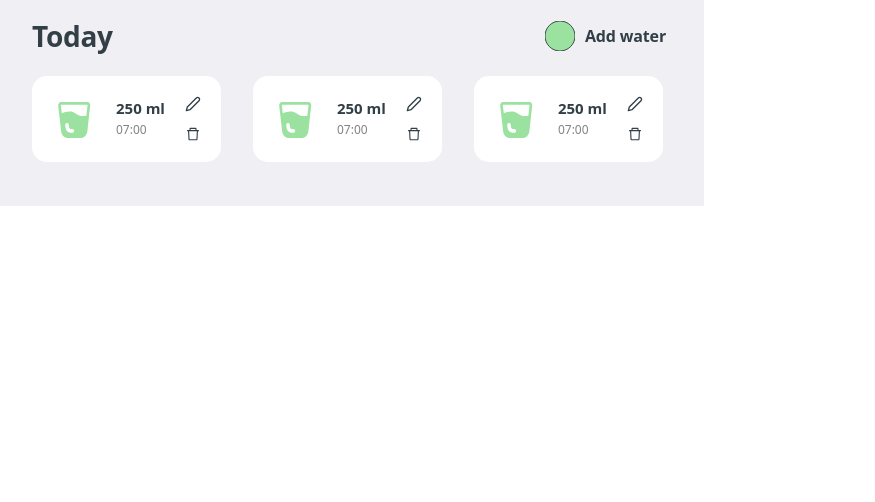
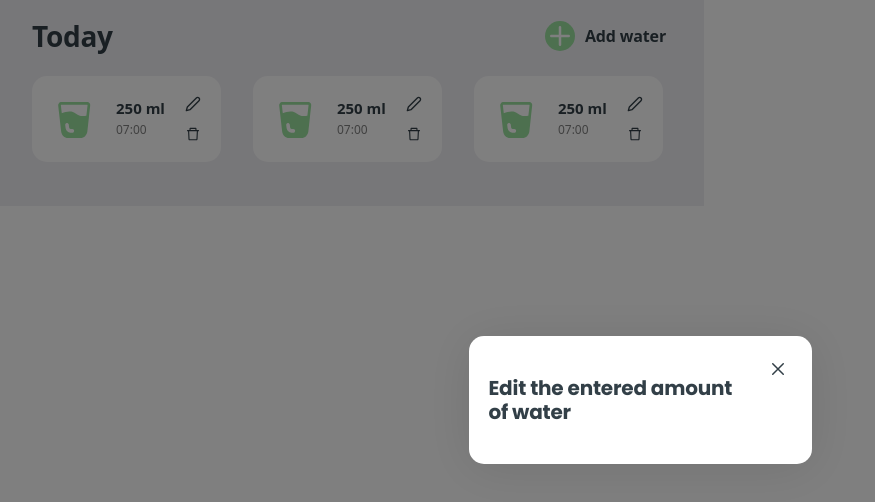
Before and after one commit to Olena-Synytsia/aqua-track-02-FIX, a React (Vite) app: page /tracker in a window 1280 px wide. Shown: the top 502 px of the page, without its empty margins (0-875 px from the left). Built offline with nearby package versions, Linux system fonts and the light colour scheme.

Commit message:
add icon btn+waterModal

```diff
--- /dev/null
+++ b/src/components/Modal/WaterForm/WaterForm.jsx
@@ -0,0 +1,4 @@
+const WaterForm = () => {
+  return <div></div>;
+};
+export default WaterForm;
--- /dev/null
+++ b/src/components/Modal/WaterModal/WaterModal.jsx
@@ -0,0 +1,44 @@
+import { IoCloseOutline } from "react-icons/io5";
+import s from "./WaterModal.module.css";
+import { useEffect } from "react";
+import WaterForm from "../WaterForm/WaterForm.jsx";
+
+const WaterModal = ({ operationType, onClose }) => {
+  const handleBackdropClick = (e) => {
+    if (e.target === e.currentTarget) {
+      onClose();
+    }
+  };
+
+  useEffect(() => {
+    const handleKeyDown = (e) => {
+      console.log(e.key);
+      if (e.key === "Escape") {
+        onClose();
+      }
+    };
+    document.addEventListener("keydown", handleKeyDown);
+
+    return () => {
+      document.removeEventListener("keydown", handleKeyDown);
+    };
+  }, [onClose]);
+
+  const title =
+    operationType === "add" ? "Add water" : "Edit the entered amount of water";
+
+  return (
+    <div onClick={handleBackdropClick} className={s.wrapper}>
+      <div className={s.content}>
+        <>
+          <h2>{title}</h2>
+        </>
+        <button onClick={onClose} className={s.closeBtn}>
+          <IoCloseOutline className={s.iconBtn} />
+        </button>
+      </div>
+      <WaterForm />
+    </div>
+  );
+};
+export default WaterModal;
--- /dev/null
+++ b/src/components/Modal/WaterModal/WaterModal.module.css
@@ -0,0 +1,43 @@
+.wrapper {
+  position: fixed;
+  inset: 0;
+  display: flex;
+  justify-content: center;
+  align-items: center;
+  background-color: rgba(0, 0, 0, 0.5);
+}
+
+.content {
+  width: 343px;
+  position: relative;
+  padding: 40px 20px;
+  overflow: hidden;
+  background-color: #fff;
+  border-radius: 15px;
+  box-shadow: 0px 4px 50px 0px rgba(0, 0, 0, 0.1);
+  h2 {
+    width: 248px;
+    font-family: Poppins;
+    color: #323f47;
+    font-size: 20px;
+    font-style: normal;
+    font-weight: 700;
+    line-height: 24px;
+    letter-spacing: -0.2px;
+  }
+}
+
+.closeBtn {
+  position: absolute;
+  right: 16px;
+  top: 20px;
+  border: none;
+  background-color: transparent;
+  cursor: pointer;
+}
+
+.iconBtn {
+  width: 24px;
+  height: 24px;
+  color: #323f47;
+}
--- a/src/components/TrackerPage/WaterDailedInfo/DailyInfo/AddWaterBtn/AddWaterBtn.jsx
+++ b/src/components/TrackerPage/WaterDailedInfo/DailyInfo/AddWaterBtn/AddWaterBtn.jsx
@@ -4,7 +4,7 @@ const AddWaterBtn = () => {
   return (
     <button className={s.addBtn}>
       <svg className={s.iconPlus}>
-        <use href="src/assets/sprite.svg#icon-Ellipse-13"></use>
+        <use href="src/assets/sprite.svg#icon-plus"></use>
       </svg>
       Add water
     </button>
--- a/src/components/TrackerPage/WaterDailedInfo/DailyInfo/AddWaterBtn/AddWaterBtn.module.css
+++ b/src/components/TrackerPage/WaterDailedInfo/DailyInfo/AddWaterBtn/AddWaterBtn.module.css
@@ -17,6 +17,7 @@
 .iconPlus {
   width: 30px;
   height: 30px;
-  fill: #9be1a0;
-  stroke: #323f47;
+  stroke-width: 0;
+  background-color: #9be1a0;
+  border-radius: 50%;
 }
--- a/src/components/TrackerPage/WaterDailedInfo/DailyInfo/DailyInfo.jsx
+++ b/src/components/TrackerPage/WaterDailedInfo/DailyInfo/DailyInfo.jsx
@@ -1,3 +1,4 @@
+import WaterModal from "../../../Modal/WaterModal/WaterModal.jsx";
 import AddWaterBtn from "./AddWaterBtn/AddWaterBtn.jsx";
 import ChooseDate from "./ChooseDate/ChooseDate.jsx";
 import s from "./DailyInfo.module.css";
@@ -5,12 +6,15 @@ import WaterList from "./WaterList/WaterList.jsx";
 
 const DailyInfo = () => {
   return (
-    <div className={s.dailyInfo}>
-      <div className={s.textAndBtn}>
-        <ChooseDate />
-        <AddWaterBtn />
+    <div>
+      <div className={s.dailyInfo}>
+        <div className={s.textAndBtn}>
+          <ChooseDate />
+          <AddWaterBtn />
+        </div>
+        <WaterList />
       </div>
-      <WaterList />
+      <WaterModal />
     </div>
   );
 };
```
Also changed, not shown: src/components/Modal/WaterForm.jsx (deleted), src/components/Modal/WaterModal.jsx (deleted).
